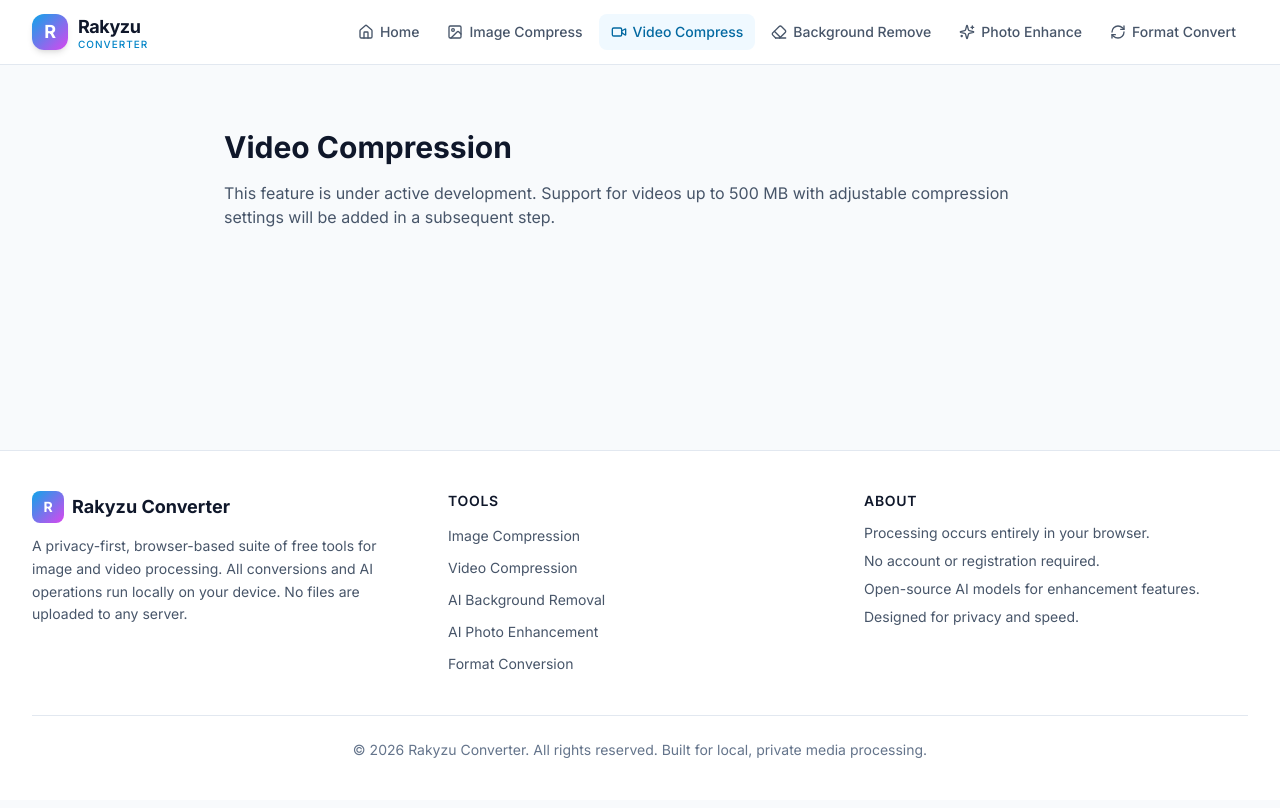
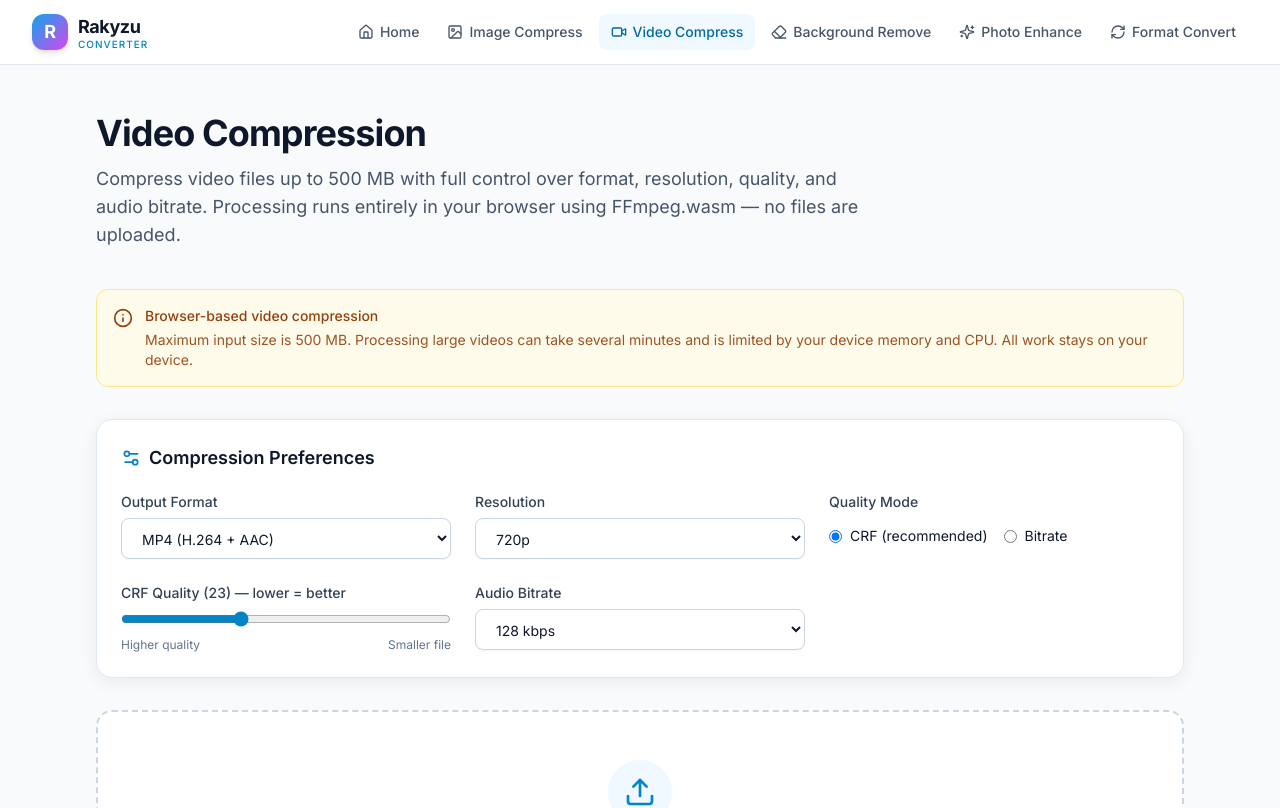
Before and after one commit to rakyzudev-cloud/RAKYZU, a Next.js app: page /video-compress in a window 1280 px wide. Shown: the top 808 px of the page. Built offline with nearby package versions, Linux system fonts and the light colour scheme.

Commit message:
Add files via upload

```diff
--- a/app/video-compress/page.tsx
+++ b/app/video-compress/page.tsx
@@ -1,13 +1,29 @@
+import type { Metadata } from "next";
+import { VideoCompressor } from "@/components/VideoCompressor";
+
+export const metadata: Metadata = {
+  title: "Video Compression",
+  description:
+    "Compress video files up to 500 MB directly in your browser. Control format, resolution, quality (CRF or bitrate), and audio settings. All processing is local and private.",
+};
+
 export default function VideoCompressPage() {
   return (
-    <div className="mx-auto max-w-4xl px-4 py-16 sm:px-6 lg:px-8">
-      <h1 className="text-3xl font-bold text-slate-900 dark:text-white">
-        Video Compression
-      </h1>
-      <p className="mt-4 text-slate-600 dark:text-slate-400">
-        This feature is under active development. Support for videos up to 500 MB
-        with adjustable compression settings will be added in a subsequent step.
-      </p>
+    <div className="bg-slate-50 dark:bg-slate-950">
+      <div className="mx-auto max-w-6xl px-4 py-12 sm:px-6 lg:px-8">
+        <div className="mb-10 max-w-3xl">
+          <h1 className="text-3xl font-bold tracking-tight text-slate-900 dark:text-white sm:text-4xl">
+            Video Compression
+          </h1>
+          <p className="mt-3 text-lg text-slate-600 dark:text-slate-400">
+            Compress video files up to 500 MB with full control over format,
+            resolution, quality, and audio bitrate. Processing runs entirely in
+            your browser using FFmpeg.wasm — no files are uploaded.
+          </p>
+        </div>
+
+        <VideoCompressor />
+      </div>
     </div>
   );
 }
```
